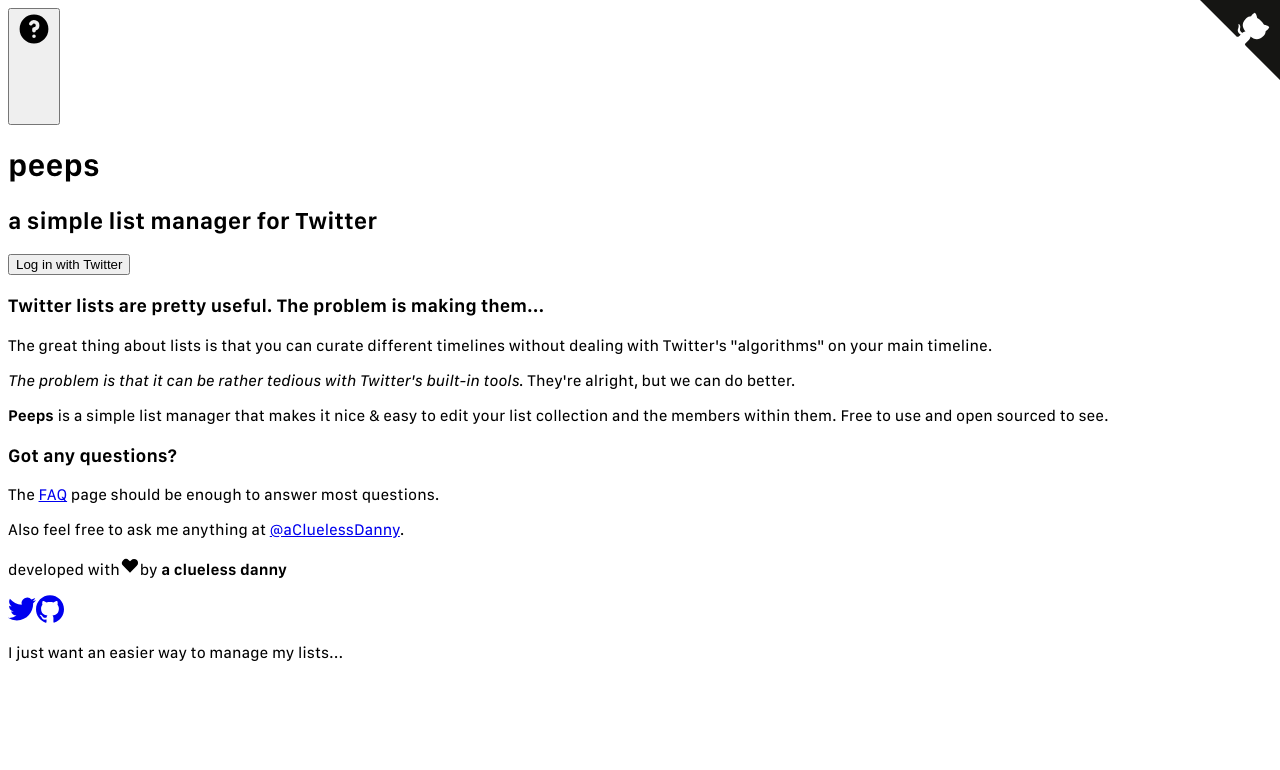
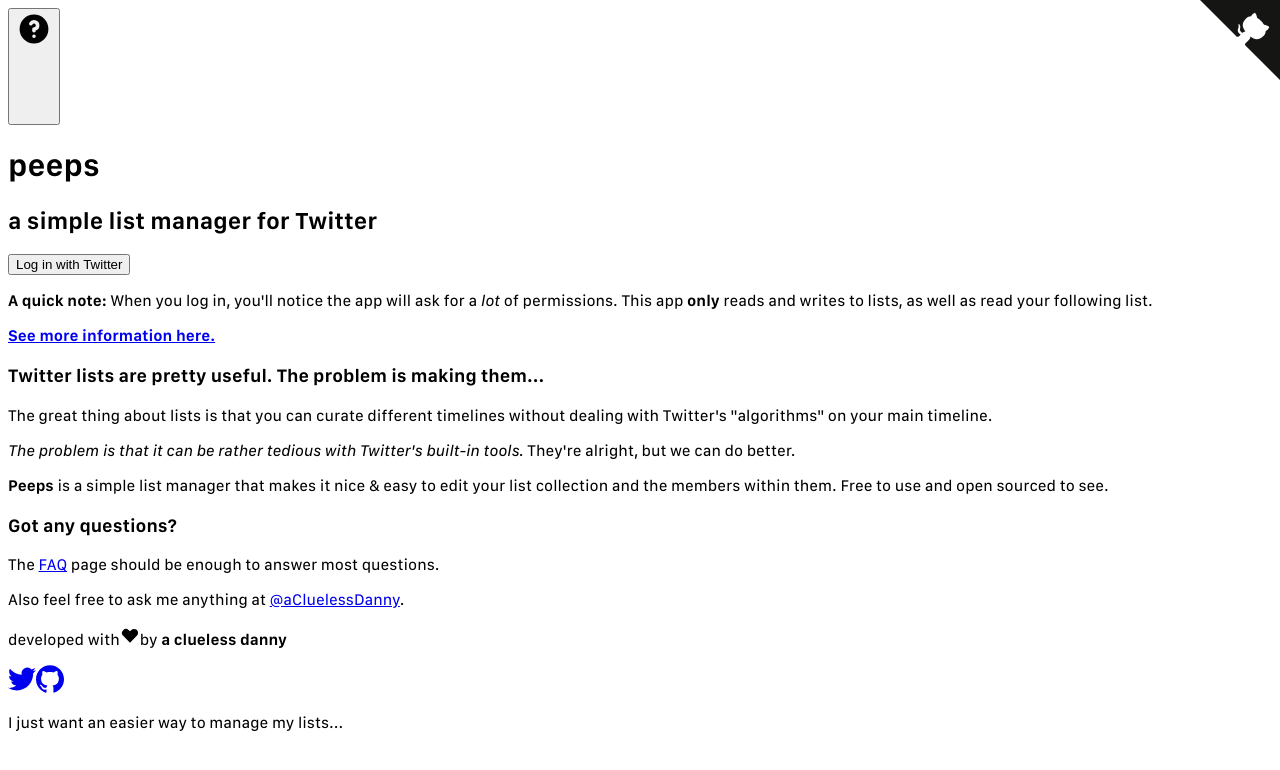
Before and after one commit to noatpad/peeps, a Next.js app: page /hello in a window 1280 px wide. Shown: the top 770 px of the page. Built offline with nearby package versions, Linux system fonts and the light colour scheme.

Commit message:
Use small text for info instead

```diff
--- a/pages/hello.js
+++ b/pages/hello.js
@@ -1,7 +1,6 @@
 import React, { useState } from 'react';
 import Link from 'next/link';
 import { motion } from 'framer-motion';
-import ReactTooltip from 'react-tooltip';
 import { startAuth, startDevAuth } from '@web-utils/api';
 
 import Title from '@components/Title';
@@ -42,10 +41,18 @@
         <div>
           <motion.h2 className="text-3xl text-center font-light" variants={dropVariant}>a simple list manager for Twitter</motion.h2>
           <motion.div className="flex justify-center mt-4" variants={dropVariant}>
-            <Button run={handleAuth} loading={loading} primary data-tip data-for="login-info">Log in with Twitter</Button>
+            <Button run={handleAuth} loading={loading} primary>Log in with Twitter</Button>
             {DEV_MODE && (
               <Button run={handleDevAuth} loading={loading}>Dev login</Button>
             )}
+          </motion.div>
+          <motion.div className="max-w-xl mx-auto text-sm text-gray-700 text-center" variants={dropVariant}>
+            <p>
+              <b>A quick note:</b> When you log in, you&apos;ll notice the app will ask for a <em>lot</em> of permissions. This app <b>only</b> reads and writes to lists, as well as read your following list.
+            </p>
+            <p>
+              <Link href="/faq#permissions"><a className="italic underline"><b>See more information here.</b></a></Link>
+            </p>
           </motion.div>
         </div>
         <div className="flex flex-col lg:flex-row mt-24 space-y-8 lg:space-y-0 lg:space-x-8 text-lg">
@@ -73,14 +80,6 @@
           </motion.div>
         </div>
       </motion.div>
-      <ReactTooltip id="login-info" place="bottom" effect="solid" clickable delayHide={250} className="max-w-28rem text-center">
-        <p>
-          When you log in, you&apos;ll notice the app will ask for a <em>lot</em> of permissions. This app <b>only</b> reads and writes to lists, as well as grab your following list.
-        </p>
-        <p>
-          <Link href="/faq#permissions"><a className="italic underline"><b>See more information here.</b></a></Link>
-        </p>
-      </ReactTooltip>
     </main>
   )
 }
```
